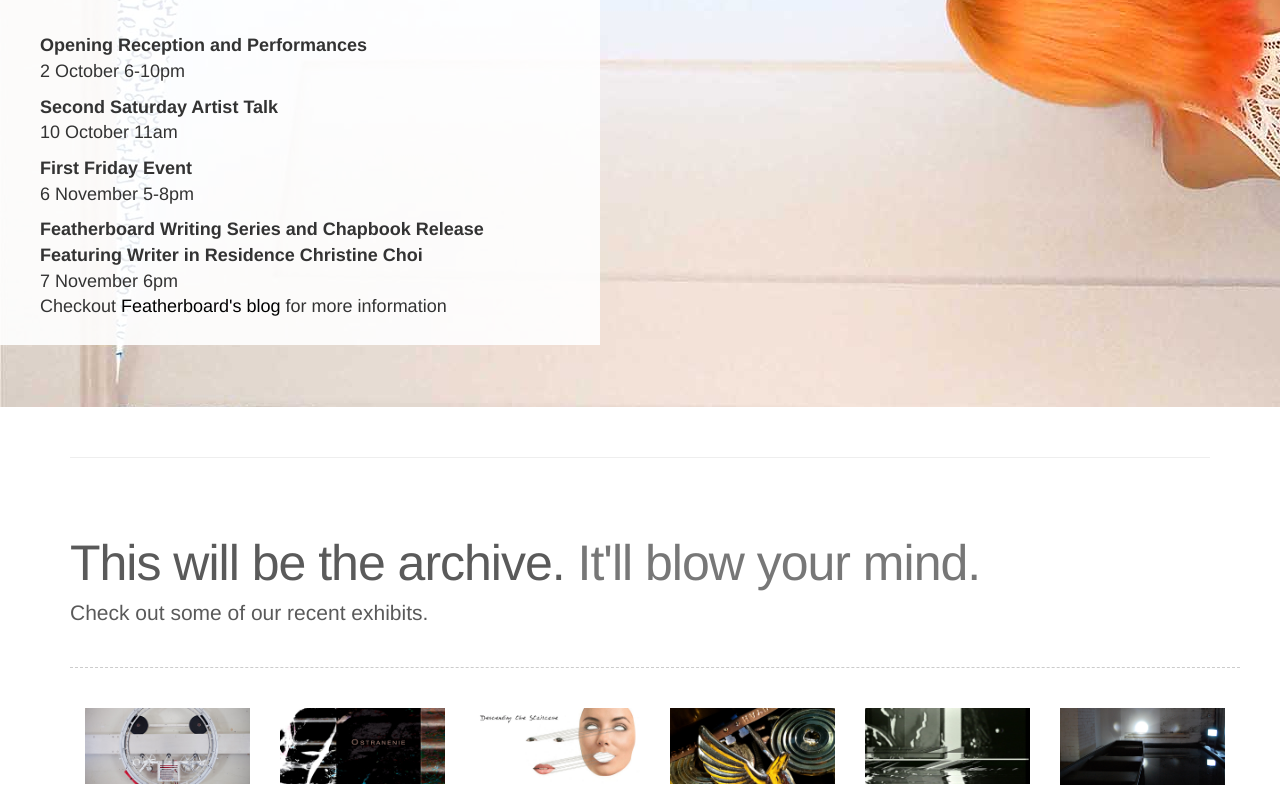
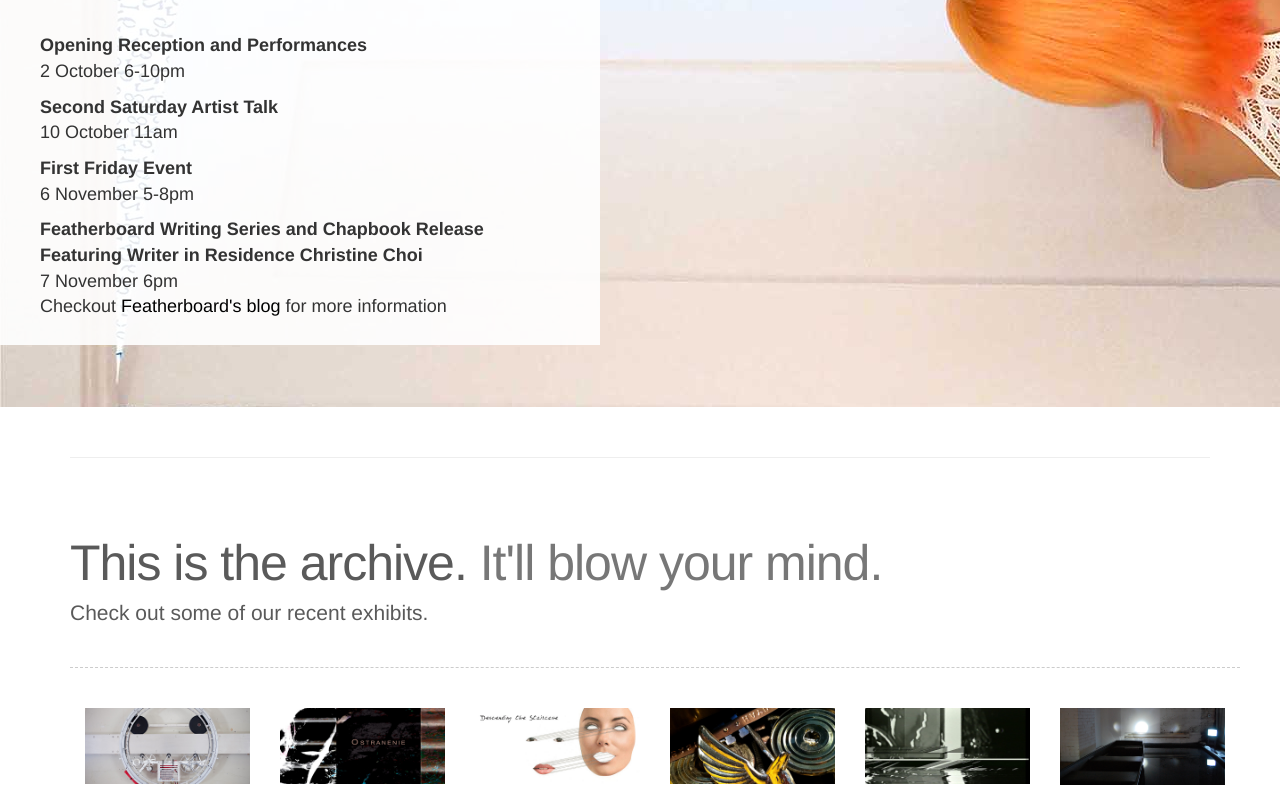
Before and after one commit to willis-meyers/artgallery, a plain HTML site: page index.html in a window 1280 px wide. Shown: the part 293-1097 px from the top of the page. Drawn offline with nearby package versions, Linux system fonts and the light colour scheme; no server answers; files whose address does not match are found by name.

Commit message:
change archive copy

```diff
--- a/index.html
+++ b/index.html
@@ -95,7 +95,6 @@
 
                     <li class="slide slide2">
                       <img src="img/320_againandagainandagain_halfcyan.jpg" alt=""></li>
-
 
                     <li class="slide slide3">
                       <img src="i<div id="wrapper">mg/320_againandagainandagain_cyan.jpg" alt=""></li>
@@ -203,7 +202,7 @@
 
   <div class="row featurette" id="archive">
         <div class="col-md-7">
-          <h2 class="featurette-heading">This will be the archive.<span class="text-muted"> It'll blow your mind.</span></h2>
+          <h2 class="featurette-heading">This is the archive.<span class="text-muted"> It'll blow your mind.</span></h2>
           <p class="lead">Check out some of our recent exhibits.</p>
         </div>
         <div class="col-md-5">
```
Also changed, not shown: CSS/contact.css (+0 -7 lines).
